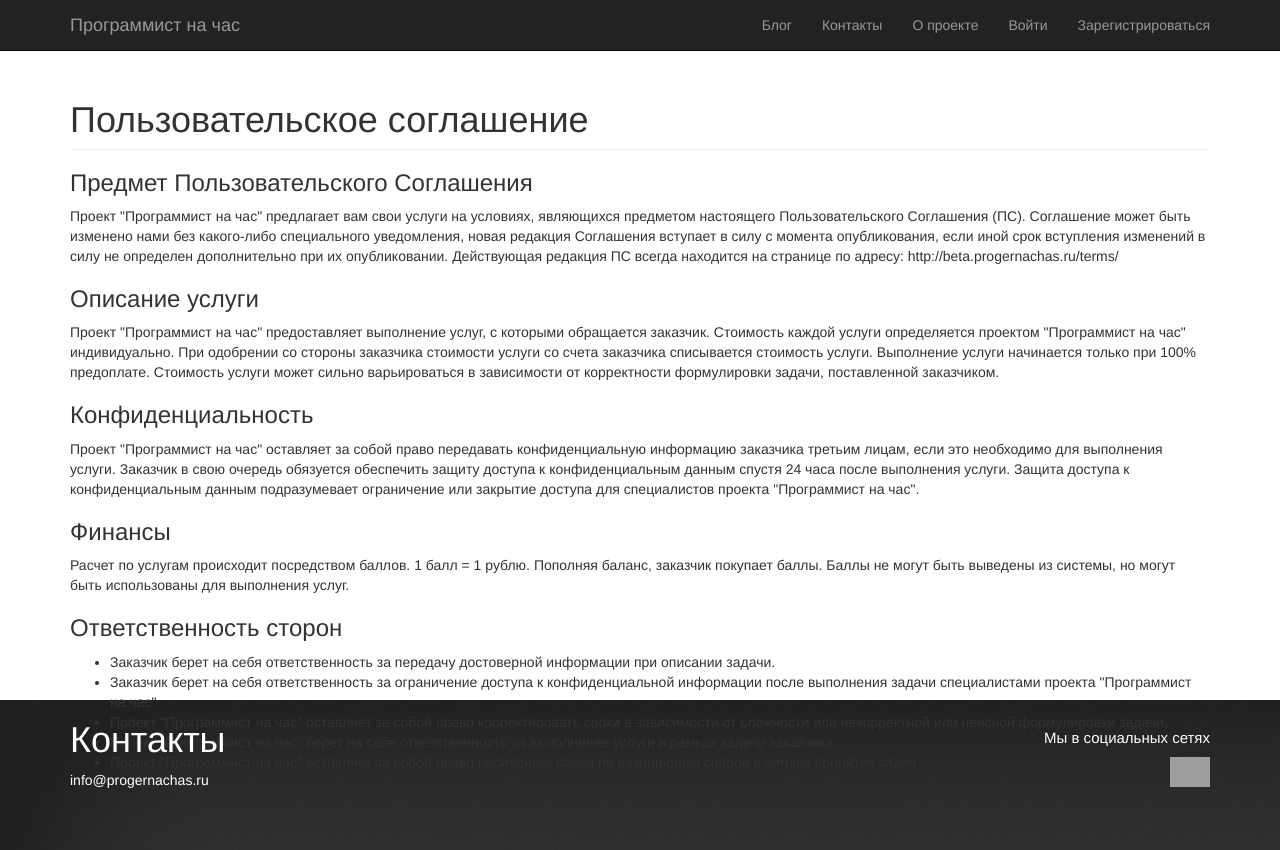
After one commit to alifanov/prog4h, a Django app: page /terms/ in a window 1280 px wide. The commit adds this page. Run offline with Django 3.2, Linux system fonts and the light colour scheme; data that the repository does not hold is empty; some libraries are stand-ins or nearby versions; grey boxes are pictures that could not be loaded.

Commit message:
add terms

```diff
--- a/prog4h/urls.py
+++ b/prog4h/urls.py
@@ -28,6 +28,7 @@ urlpatterns = patterns('',
 
     url(r'^contacts/$', TemplateView.as_view(template_name='contacts.html'), name='contacts'),
     url(r'^about/$', TemplateView.as_view(template_name='about.html'), name='about'),
+    url(r'^terms/$', TemplateView.as_view(template_name='terms.html'), name='terms'),
 
     url(r'^task/add/$', NewTaskView.as_view(), name='add_task'),
     url(r'^task/(?P<pk>\d+)/$', TaskView.as_view(), name='task_detail'),
--- a/templates/registration/registration_form.html
+++ b/templates/registration/registration_form.html
@@ -40,6 +40,9 @@
                         <div class="form-group">
                             {{ form.password2|attr:"class:form-control"|attr:"placeholder:Пароль еще раз" }}
                         </div>
+                    <div class="form-group">
+                        Нажимая кнопку "Зарегистрироваться", вы принимаете <a href="{% url 'terms' %}">"пользовательское соглашение"</a>
+                    </div>
                     <button class="btn btn-primary btn-block">Зарегистрироваться</button>
                 </form>
 
--- /dev/null
+++ b/templates/terms.html
@@ -0,0 +1,51 @@
+{% extends 'home.html' %}
+
+{% block main %}
+    <div class="container">
+        <h1 class="page-header">Пользовательское соглашение</h1>
+
+        <h3>Предмет Пользовательского Соглашения</h3>
+        <p>
+            Проект "Программист на час" предлагает вам свои услуги на условиях, являющихся предметом настоящего Пользовательского
+            Соглашения (ПС). Соглашение может быть изменено нами без какого-либо специального уведомления, новая редакция
+            Соглашения вступает в силу с момента опубликования, если иной срок вступления изменений в силу не определен
+            дополнительно при их опубликовании. Действующая редакция ПС всегда находится на странице по адресу:
+            http://beta.progernachas.ru/terms/
+        </p>
+
+        <h3>Описание услуги</h3>
+        <p>
+            Проект "Программист на час" предоставляет выполнение услуг, с которыми обращается заказчик. Стоимость каждой
+            услуги определяется проектом "Программист на час" индивидуально. При одобрении со стороны заказчика
+            стоимости услуги со счета заказчика списывается стоимость услуги. Выполнение услуги начинается только при 100% предоплате.
+            Стоимость услуги может сильно варьироваться в зависимости от корректности формулировки задачи,
+            поставленной заказчиком.
+        </p>
+
+        <h3>Конфиденциальность</h3>
+        <p>
+            Проект "Программист на час" оставляет за собой право передавать конфиденциальную информацию заказчика третьим лицам, если это
+            необходимо для выполнения услуги. Заказчик в свою очередь обязуется обеспечить защиту доступа к конфиденциальным данным
+            спустя 24 часа после выполнения услуги. Защита доступа к конфиденциальным данным подразумевает ограничение или
+            закрытие доступа для специалистов проекта "Программист на час".
+        </p>
+
+        <h3>Финансы</h3>
+        <p>
+            Расчет по услугам происходит посредством баллов. 1 балл = 1 рублю.
+            Пополняя баланс, заказчик покупает баллы. Баллы не могут быть выведены из системы, но могут быть использованы для выполнения
+            услуг.
+        </p>
+
+        <h3>Ответственность сторон</h3>
+        <ul>
+            <li>Заказчик берет на себя ответственность за передачу достоверной информации при описании задачи.</li>
+            <li>Заказчик берет на себя ответственность за ограничение доступа к конфиденциальной информации после выполнения задачи специалистами
+                проекта "Программист на час".</li>
+            <li>Проект "Программист на час" оставляет за собой право корректировать сроки в зависимости от сложности или некорректной или неясной
+                формулировки задачи.</li>
+            <li>Проект "Программист на час" берет на себя ответственность за выполнение услуги в рамках задачи заказчика.</li>
+            <li>Проект "Программист на час" оставляет за собой право последнего слова по разрешению споров в рамках принятия задач.</li>
+        </ul>
+    </div>
+{% endblock %}
```
